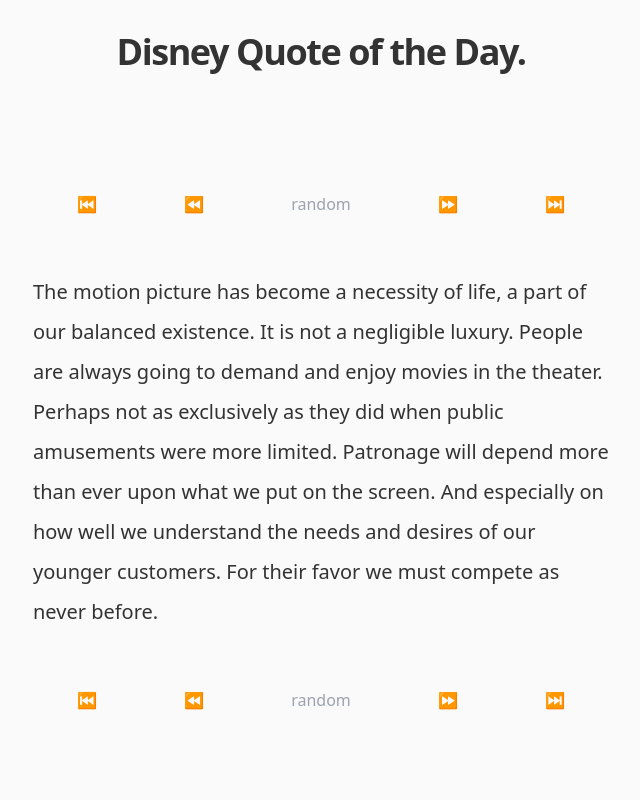
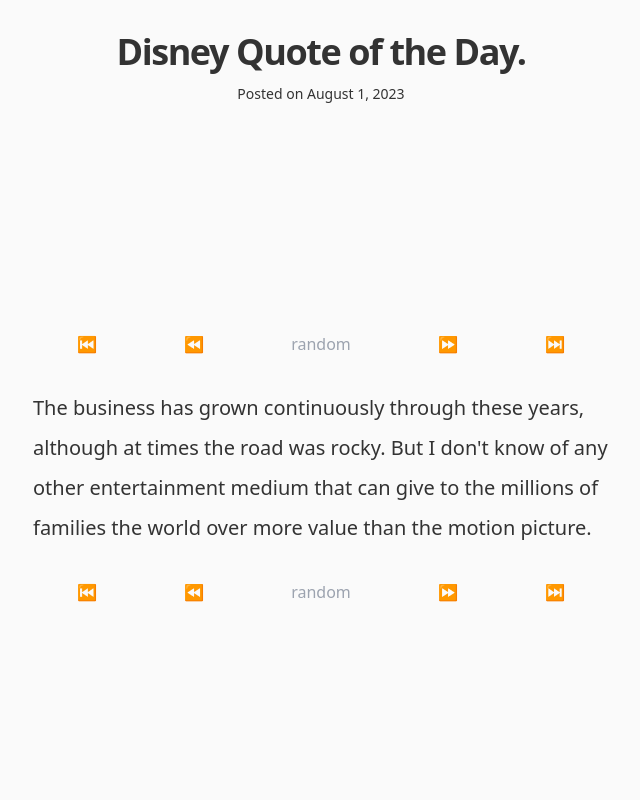
Before and after one commit to aidangarza/dqotd, a Next.js app: page / in a window 1280 px wide. Shown: the top 800 px of the page, without its empty margins (319-959 px from the left). Built offline with nearby package versions, Linux system fonts and the light colour scheme.

Commit message:
Display date in header

```diff
--- /dev/null
+++ b/_quotes/3.md
@@ -0,0 +1,11 @@
+---
+excerpt: 'The business has grown continuously'
+speaker:
+  name: Walt Disney
+  picture: '/assets/blog/authors/joe.jpeg'
+ogImage:
+  url: '/assets/blog/preview/cover.jpg'
+releaseDate: '2023-08-03'
+---
+
+The business has grown continuously through these years, although at times the road was rocky. But I don't know of any other entertainment medium that can give to the millions of families the world over more value than the motion picture.
--- a/components/date-formatter.tsx
+++ b/components/date-formatter.tsx
@@ -1,12 +1,11 @@
-import { parseISO, format } from 'date-fns'
+import formatDate from '../lib/formatDate'
 
 type Props = {
   dateString: string
 }
 
 const DateFormatter = ({ dateString }: Props) => {
-  const date = parseISO(dateString)
-  return <time dateTime={dateString}>{format(date, 'LLLL	d, yyyy')}</time>
+  return <time dateTime={dateString}>{formatDate(dateString)}</time>
 }
 
 export default DateFormatter
--- a/components/header.tsx
+++ b/components/header.tsx
@@ -1,14 +1,24 @@
 import Link from 'next/link'
 import { SITE_NAME } from '../lib/constants'
+import DateFormatter from './date-formatter'
 
-const Header = () => {
+type Props = {
+  date: string
+}
+
+const Header = ({ date }: Props) => {
   return (
-    <h2 className="text-2xl md:text-4xl font-bold tracking-tight md:tracking-tighter leading-tight mb-8 lg:mb-20 mt-8">
-      <Link href="/" className="hover:underline">
-        {SITE_NAME}
-      </Link>
-      .
-    </h2>
+    <div className="mb-8 lg:mb-20 mt-8 space-y-3">
+      <h2 className="text-2xl md:text-4xl font-bold tracking-tight md:tracking-tighter leading-tight">
+        <Link href="/" className="hover:underline">
+          {SITE_NAME}
+        </Link>
+        .
+      </h2>
+      <h1 className="text-sm text-center">
+        Posted on <DateFormatter dateString={date} />
+      </h1>
+    </div>
   )
 }
 
--- a/components/markdown-styles.module.css
+++ b/components/markdown-styles.module.css
@@ -1,5 +1,5 @@
 .markdown {
-  @apply text-xl lg:leading-loose;
+  @apply text-xl md:leading-loose;
 }
 
 .markdown p,
--- a/components/quote-body.tsx
+++ b/components/quote-body.tsx
@@ -9,14 +9,14 @@
 
 const QuoteBody = ({ slug, content, latestSlug }: Props) => {
   return (
-    <div className="max-w-xl mx-auto lg:space-y-12 flex-grow flex flex-col justify-center mb-6 lg:mb-12">
+    <article className="max-w-xl mx-auto md:space-y-6 flex-grow flex flex-col justify-center mb-6 md:mb-12">
       <PostNavigation currentSlug={slug} latestSlug={latestSlug} />
       <div
         className={markdownStyles['markdown']}
         dangerouslySetInnerHTML={{ __html: content }}
       />
       <PostNavigation currentSlug={slug} latestSlug={latestSlug} />
-    </div>
+    </article>
   )
 }
 
--- /dev/null
+++ b/lib/formatDate.ts
@@ -0,0 +1,6 @@
+import { format, parseISO } from 'date-fns'
+
+export default function formatDate(dateString: string) {
+  const date = parseISO(dateString)
+  return format(date, 'LLLL	d, yyyy')
+}
--- a/pages/index.tsx
+++ b/pages/index.tsx
@@ -6,22 +6,22 @@
 import QuoteBody from '../components/quote-body'
 import { SITE_NAME } from '../lib/constants'
 import Header from '../components/header'
+import formatDate from '../lib/formatDate'
 
 type Props = {
   latestQuote: Quote
 }
 
 export default function Index({ latestQuote }: Props) {
-  const today = new Date().toLocaleDateString()
+  const todayIso = new Date().toISOString()
 
   return (
-    <>
     <Layout>
       <Head>
-          <title>{`${SITE_NAME} | ${today}`}</title>
+        <title>{`${SITE_NAME} | ${formatDate(todayIso)}`}</title>
       </Head>
       <Container>
-          <Header />
+        <Header date={todayIso} />
         {latestQuote && (
           <QuoteBody
             slug={latestQuote.slug}
@@ -31,7 +31,6 @@
         )}
       </Container>
     </Layout>
-    </>
   )
 }
 
--- a/pages/quotes/[slug].tsx
+++ b/pages/quotes/[slug].tsx
@@ -10,6 +10,7 @@
 import { SITE_NAME } from '../../lib/constants'
 import markdownToHtml from '../../lib/markdownToHtml'
 import type QuoteType from '../../interfaces/quote'
+import formatDate from '../../lib/formatDate'
 
 type Props = {
   post: QuoteType
@@ -19,20 +20,18 @@
 
 export default function Post({ post, latestSlug, preview }: Props) {
   const router = useRouter()
-  const today = new Date().toLocaleDateString()
-  const title = `${SITE_NAME} | ${today}`
+  const title = `${SITE_NAME} | ${formatDate(post.releaseDate)}`
   if (!router.isFallback && !post?.slug) {
     return <ErrorPage statusCode={404} />
   }
   return (
     <Layout preview={preview}>
       <Container>
-        <Header />
+        <Header date={post.releaseDate} />
         {router.isFallback ? (
           <PostTitle>Loading…</PostTitle>
         ) : (
           <>
-            <article className="mb-32">
             <Head>
               <title>{title}</title>
               <meta property="og:image" content={post.ogImage.url} />
@@ -42,7 +41,6 @@
               content={post.content}
               latestSlug={latestSlug}
             />
-            </article>
           </>
         )}
       </Container>
```
Lines whose indentation alone changed are shown as unchanged.
